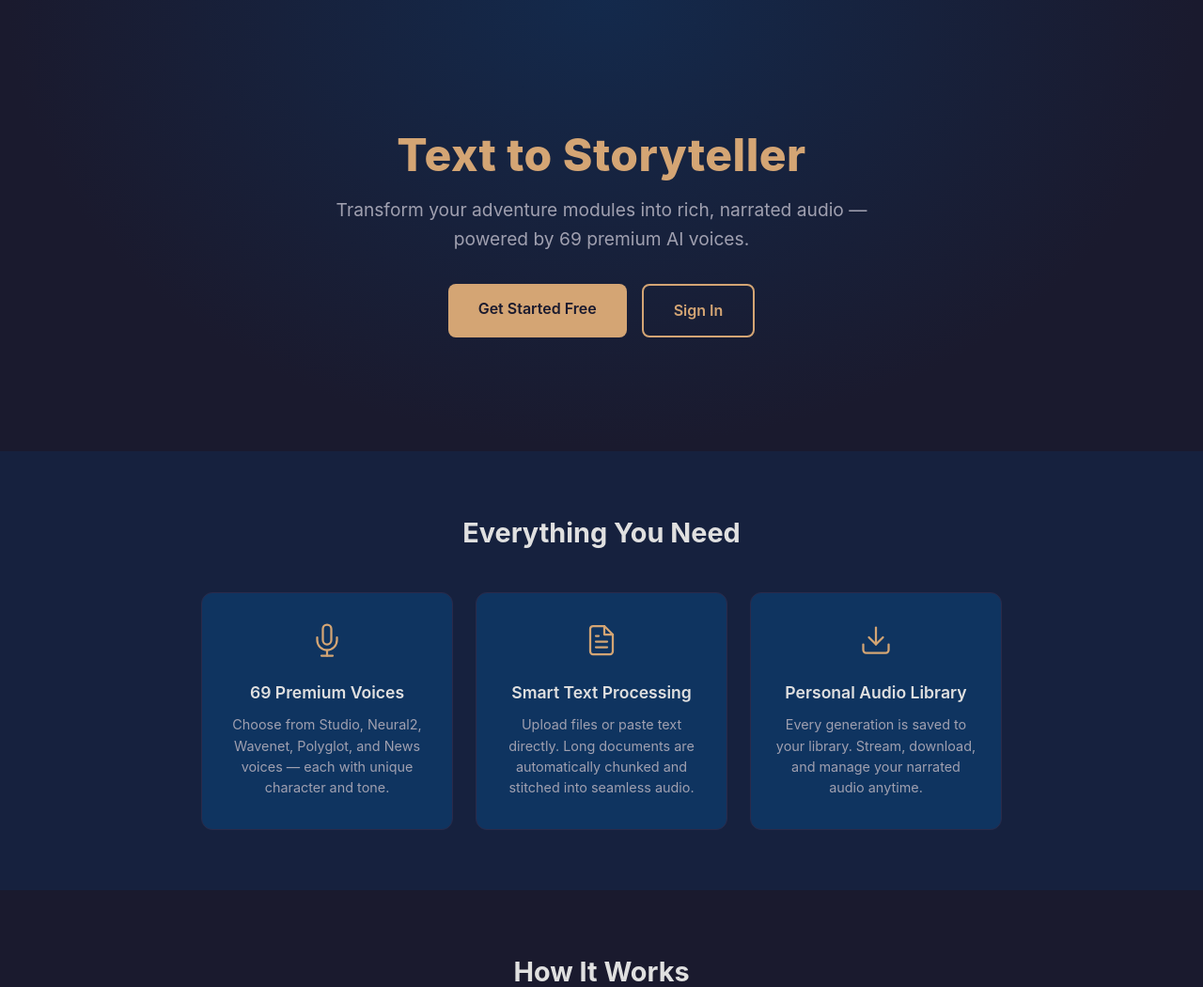
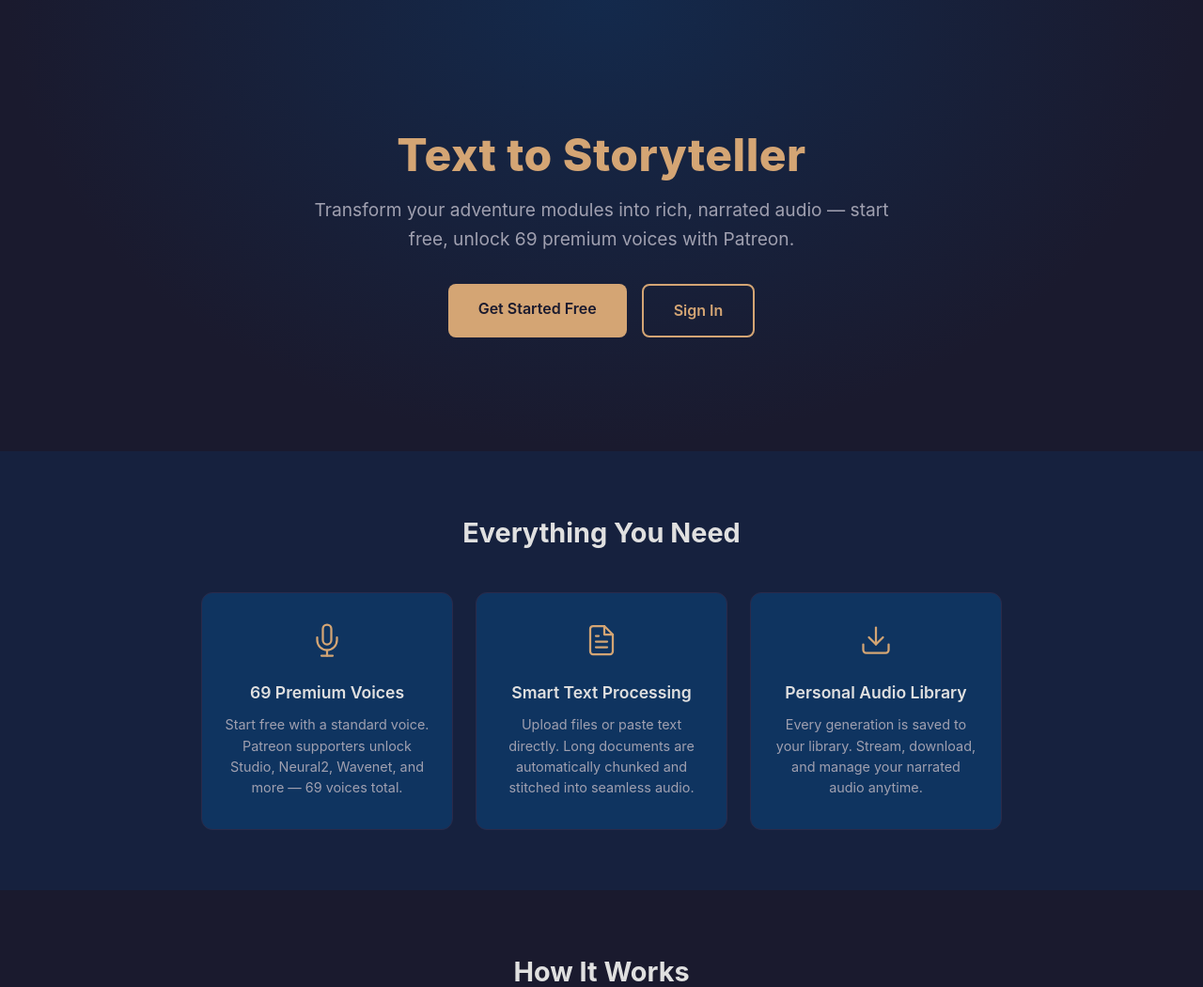
Before and after one commit to beardedgm/Text-to-Storyteller, a Flask app: page / in a window 1280 px wide. Shown: the top 1050 px of the page at 94% size. Run offline with Flask 3, Linux system fonts and the light colour scheme.

Commit message:
Add voice tier system with Patreon OAuth and owner crown badge
Implement three-tier voice access: free users get one voice (Adam),
Patreon patrons unlock all 69 voices, and the campaign owner gets
full access with a golden crown badge in the nav bar.

- Add Patreon OAuth flow (link + callback) with CSRF state validation
- Detect campaign owner via identity API relationship data
- Tier-aware voice filtering on /api/voices, /api/synthesize, /api/presets
- Frontend upgrade prompts for free users linking to Patreon OAuth
- Flash message system for Patreon callback feedback
- CLI commands: flask set-tier, updated seed-user to owner tier
- Logout now redirects to landing page instead of login
- Updated landing page copy for tiered model

Co-Authored-By: Claude Opus 4.6 <noreply@anthropic.com>

```diff
--- a/app.py
+++ b/app.py
@@ -1,4 +1,5 @@
 import os
+import secrets
 import struct
 import uuid
 import threading
@@ -18,7 +19,13 @@ from bson import ObjectId
 
 from config import Config
 from models import init_db, get_db, utcnow
-from voice_registry import VOICES, VOICE_CATEGORIES, DEFAULT_VOICE
+import click
+import requests as http_requests
+
+from voice_registry import (
+    VOICES, VOICE_CATEGORIES, DEFAULT_VOICE,
+    get_voices_for_tier, get_allowed_voice_names_for_tier,
+)
 from services.markdown_processor import MarkdownProcessor
 from services.text_chunker import TextChunker
 from services.ssml_builder import SSMLBuilder
@@ -90,6 +97,11 @@ def login_required(f):
     return decorated_function
 
 
+def get_user_tier(user):
+    """Return the user's tier, defaulting to 'free' for legacy users."""
+    return user.get('tier', 'free')
+
+
 @app.route('/login', methods=['GET', 'POST'])
 def login():
     if session.get('user_id'):
@@ -152,6 +164,7 @@ def register():
                 result = mongo_db.users.insert_one({
                     'username': username,
                     'password_hash': generate_password_hash(password),
+                    'tier': 'free',
                     'created_at': utcnow(),
                 })
                 session['user_id'] = str(result.inserted_id)
@@ -165,7 +178,7 @@ def register():
 @app.route('/logout', methods=['POST'])
 def logout():
     session.clear()
-    return redirect(url_for('login'))
+    return redirect(url_for('landing'))
 
 
 # ── CLI Commands ────────────────────────────────────────────────
@@ -187,9 +200,162 @@ def seed_user():
     mongo_db.users.insert_one({
         'username': username,
         'password_hash': password_hash,
+        'tier': 'owner',
         'created_at': utcnow(),
     })
-    print(f"Seeded user: {username}")
+    print(f"Seeded user: {username} (tier: owner)")
+
+
+@app.cli.command('set-tier')
+@click.argument('username')
+@click.argument('tier', type=click.Choice(['free', 'patron', 'owner']))
+def set_tier_cmd(username, tier):
+    """Set a user's subscription tier. Usage: flask set-tier <username> <free|patron|owner>"""
+    result = mongo_db.users.update_one(
+        {'username': username}, {'$set': {'tier': tier}}
+    )
+    if result.matched_count:
+        print(f"User '{username}' tier set to '{tier}'.")
+    else:
+        print(f"User '{username}' not found.")
+
+
+# ── Patreon OAuth ──────────────────────────────────────────────
+
+@app.route('/api/patreon/link')
+@login_required
+def patreon_link():
+    """Initiate Patreon OAuth flow."""
+    client_id = app.config.get('PATREON_CLIENT_ID')
+    redirect_uri = app.config.get('PATREON_REDIRECT_URI')
+    if not client_id or not redirect_uri:
+        logger.error("Patreon OAuth not configured (missing CLIENT_ID or REDIRECT_URI)")
+        return redirect(url_for('app_page'))
+
+    state = secrets.token_urlsafe(32)
+    session['patreon_oauth_state'] = state
+
+    params = (
+        f"response_type=code"
+        f"&client_id={client_id}"
+        f"&redirect_uri={redirect_uri}"
+        f"&scope=identity%20identity.memberships"
+        f"&state={state}"
+    )
+    return redirect(f"https://www.patreon.com/oauth2/authorize?{params}")
+
+
+@app.route('/api/patreon/callback')
+@login_required
+def patreon_callback():
+    """Handle Patreon OAuth callback — verify membership and set tier."""
+    # Validate state
+    state = request.args.get('state', '')
+    expected = session.pop('patreon_oauth_state', None)
+    if not expected or state != expected:
+        logger.warning(f"Patreon OAuth state mismatch for user {g.current_user_id}")
+        session['flash_message'] = 'Patreon linking failed (invalid state). Please try again.'
+        return redirect(url_for('app_page'))
+
+    code = request.args.get('code')
+    if not code:
+        session['flash_message'] = 'Patreon linking cancelled.'
+        return redirect(url_for('app_page'))
+
+    # Exchange code for access token
+    try:
+        token_resp = http_requests.post(
+            'https://www.patreon.com/api/oauth2/token',
+            data={
+                'code': code,
+                'grant_type': 'authorization_code',
+                'client_id': app.config['PATREON_CLIENT_ID'],
+                'client_secret': app.config['PATREON_CLIENT_SECRET'],
+                'redirect_uri': app.config['PATREON_REDIRECT_URI'],
+            },
+            timeout=15,
+        )
+        token_resp.raise_for_status()
+        access_token = token_resp.json().get('access_token')
+    except Exception as e:
+        logger.error(f"Patreon token exchange failed: {e}")
+        session['flash_message'] = 'Could not connect to Patreon. Please try again.'
+        return redirect(url_for('app_page'))
+
+    # Fetch identity with memberships
+    try:
+        identity_resp = http_requests.get(
+            'https://www.patreon.com/api/oauth2/v2/identity',
+            params={
+                'include': 'memberships.campaign,campaign',
+                'fields[member]': 'patron_status',
+                'fields[user]': 'full_name',
+            },
+            headers={'Authorization': f'Bearer {access_token}'},
+            timeout=15,
+        )
+        identity_resp.raise_for_status()
+        identity = identity_resp.json()
+    except Exception as e:
+        logger.error(f"Patreon identity fetch failed: {e}")
+        session['flash_message'] = 'Could not verify Patreon membership. Please try again.'
+        return redirect(url_for('app_page'))
+
+    # Check for campaign ownership and/or active patron membership
+    campaign_id = app.config.get('PATREON_CAMPAIGN_ID', '')
+    patreon_user_id = identity.get('data', {}).get('id', '')
+
+    # Check if user is the campaign OWNER (creator)
+    is_owner = False
+    user_campaign = (
+        identity.get('data', {})
+        .get('relationships', {})
+        .get('campaign', {})
+        .get('data', {})
+        .get('id', '')
+    )
+    if user_campaign and user_campaign == campaign_id:
+        is_owner = True
+
+    # Check for active patron membership on our campaign
+    is_active_patron = False
+    for item in identity.get('included', []):
+        if item.get('type') != 'member':
+            continue
+        member_campaign = (
+            item.get('relationships', {})
+            .get('campaign', {})
+            .get('data', {})
+            .get('id', '')
+        )
+        patron_status = item.get('attributes', {}).get('patron_status', '')
+        if member_campaign == campaign_id and patron_status == 'active_patron':
+            is_active_patron = True
+            break
+
+    if is_owner:
+        mongo_db.users.update_one(
+            {'_id': g.current_user_id},
+            {'$set': {'tier': 'owner', 'patreon_id': patreon_user_id}},
+        )
+        logger.info(f"User {g.current_user['username']} recognised as campaign owner (Patreon ID: {patreon_user_id})")
+        session['flash_message'] = 'Welcome back, my liege. All voices are at your command.'
+    elif is_active_patron:
+        mongo_db.users.update_one(
+            {'_id': g.current_user_id},
+            {'$set': {'tier': 'patron', 'patreon_id': patreon_user_id}},
+        )
+        logger.info(f"User {g.current_user['username']} upgraded to patron (Patreon ID: {patreon_user_id})")
+        session['flash_message'] = 'Patreon linked! You now have access to all 69 premium voices.'
+    else:
+        mongo_db.users.update_one(
+            {'_id': g.current_user_id},
+            {'$set': {'patreon_id': patreon_user_id}},
+        )
+        logger.info(f"User {g.current_user['username']} linked Patreon but no active pledge (ID: {patreon_user_id})")
+        session['flash_message'] = 'Patreon account linked, but no active membership found. Subscribe to unlock all voices.'
+
+    return redirect(url_for('app_page'))
 
 
 # ── In-memory job tracking ──────────────────────────────────────
@@ -355,7 +521,8 @@ def landing():
 @app.route('/app')
 @login_required
 def app_page():
-    return render_template('index.html')
+    flash_msg = session.pop('flash_message', None)
+    return render_template('index.html', flash_message=flash_msg)
 
 
 @app.route('/library')
@@ -375,10 +542,13 @@ def texts_page():
 @app.route('/api/voices')
 @login_required
 def get_voices():
+    tier = get_user_tier(g.current_user)
+    voices, categories, default = get_voices_for_tier(tier)
     return jsonify({
-        'categories': VOICE_CATEGORIES,
-        'voices': VOICES,
-        'default': DEFAULT_VOICE,
+        'categories': categories,
+        'voices': voices,
+        'default': default,
+        'tier': tier,
     })
 
 
@@ -404,7 +574,8 @@ def create_preset():
 
     if not name or len(name) > 100:
         return jsonify({'error': 'Preset name is required (max 100 chars)'}), 400
-    if voice_name not in Config.ALLOWED_VOICES:
+    tier = get_user_tier(g.current_user)
+    if voice_name not in get_allowed_voice_names_for_tier(tier):
         return jsonify({'error': 'Invalid voice'}), 400
 
     existing = mongo_db.voice_presets.find_one({
@@ -763,9 +934,12 @@ def synthesize():
         if not raw_text.strip():
             return jsonify({'error': 'Input text is empty'}), 400
 
-        voice_name = request.form.get('voice_name', Config.TTS_VOICE_NAME)
-        if voice_name not in Config.ALLOWED_VOICES:
-            voice_name = Config.TTS_VOICE_NAME
+        tier = get_user_tier(g.current_user)
+        allowed_voices = get_allowed_voice_names_for_tier(tier)
+        tier_default = get_voices_for_tier(tier)[2]
+        voice_name = request.form.get('voice_name', tier_default)
+        if voice_name not in allowed_voices:
+            voice_name = tier_default
 
         try:
             speaking_rate = float(request.form.get('speaking_rate', Config.TTS_SPEAKING_RATE))
--- a/config.py
+++ b/config.py
@@ -54,5 +54,11 @@ class Config:
     # Allowed voice names — derived from voice_registry
     ALLOWED_VOICES = ALLOWED_VOICE_NAMES
 
+    # Patreon OAuth
+    PATREON_CLIENT_ID = os.environ.get('PATREON_CLIENT_ID', '')
+    PATREON_CLIENT_SECRET = os.environ.get('PATREON_CLIENT_SECRET', '')
+    PATREON_REDIRECT_URI = os.environ.get('PATREON_REDIRECT_URI', '')
+    PATREON_CAMPAIGN_ID = os.environ.get('PATREON_CAMPAIGN_ID', '')
+
     # Temporary file storage (for in-progress jobs before persistence)
     TEMP_DIR = tempfile.gettempdir()
--- a/templates/landing.html
+++ b/templates/landing.html
@@ -11,7 +11,7 @@
     <section class="landing-hero">
         <div class="landing-hero-inner">
             <h1 class="landing-title">Text to Storyteller</h1>
-            <p class="landing-tagline">Transform your adventure modules into rich, narrated audio — powered by 69 premium AI voices.</p>
+            <p class="landing-tagline">Transform your adventure modules into rich, narrated audio — start free, unlock 69 premium voices with Patreon.</p>
             <div class="landing-cta-group">
                 <a href="{{ url_for('register') }}" class="landing-btn landing-btn-primary">Get Started Free</a>
                 <a href="{{ url_for('login') }}" class="landing-btn landing-btn-secondary">Sign In</a>
@@ -34,7 +34,7 @@
                         </svg>
                     </div>
                     <h3>69 Premium Voices</h3>
-                    <p>Choose from Studio, Neural2, Wavenet, Polyglot, and News voices — each with unique character and tone.</p>
+                    <p>Start free with a standard voice. Patreon supporters unlock Studio, Neural2, Wavenet, and more — 69 voices total.</p>
                 </div>
                 <div class="landing-feature-card">
                     <div class="landing-feature-icon">
--- a/voice_registry.py
+++ b/voice_registry.py
@@ -105,3 +105,23 @@ VOICES = [
 ALLOWED_VOICE_NAMES = {v["api_name"] for v in VOICES}
 
 DEFAULT_VOICE = "en-US-Studio-Q"
+
+# ── Tier Configuration ───────────────────────────────────────────
+FREE_TIER_VOICES = {'en-US-Standard-A'}          # Adam only
+FREE_TIER_DEFAULT_VOICE = 'en-US-Standard-A'
+
+
+def get_voices_for_tier(tier):
+    """Return (voices, categories, default_voice) for the given tier."""
+    if tier in ('patron', 'owner'):
+        return VOICES, VOICE_CATEGORIES, DEFAULT_VOICE
+    # Free tier: only voices in FREE_TIER_VOICES
+    free_voices = [v for v in VOICES if v['api_name'] in FREE_TIER_VOICES]
+    free_cats = [c for c in VOICE_CATEGORIES
+                 if c['id'] in {v['category'] for v in free_voices}]
+    return free_voices, free_cats, FREE_TIER_DEFAULT_VOICE
+
+
+def get_allowed_voice_names_for_tier(tier):
+    """Return set of allowed voice api_names for the given tier."""
+    return ALLOWED_VOICE_NAMES if tier in ('patron', 'owner') else FREE_TIER_VOICES
```
Also changed, not shown: render.yaml (+8 -0 lines), static/css/style.css (+60 -0 lines), static/js/app.js (+26 -0 lines), templates/base.html (+8 -0 lines), templates/index.html (+11 -0 lines).
